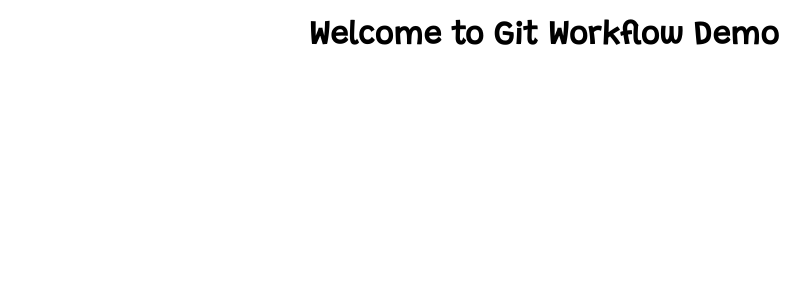
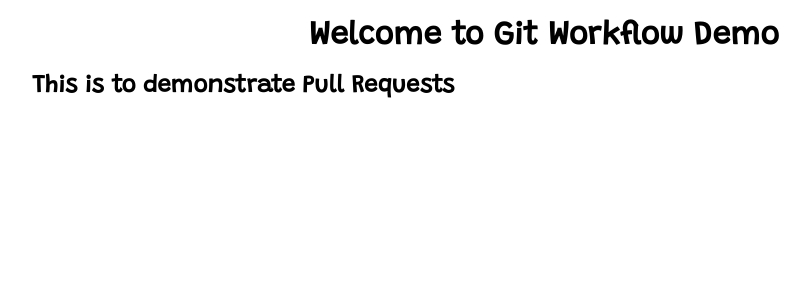
Before and after one commit to bhubr/git-workflow-demo, a React (Create React App) app: page / in a window 1280 px wide. Shown: the top 300 px of the page, without its empty margins (96-906 px from the left). Built offline with nearby package versions, Linux system fonts and the light colour scheme.

Commit message:
Add subtitle

```diff
--- a/src/components/Homepage.jsx
+++ b/src/components/Homepage.jsx
@@ -4,7 +4,7 @@ function Homepage() {
   return (
     <div className="Homepage">
       <h1>Welcome to Git Workflow Demo</h1>
-
+      <h2>This is to demonstrate Pull Requests</h2>
     </div>
   )
 }
```
